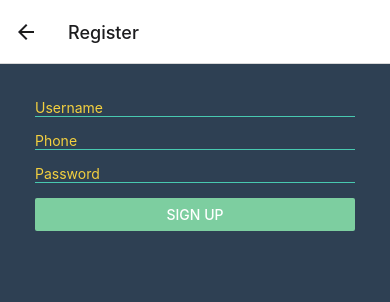
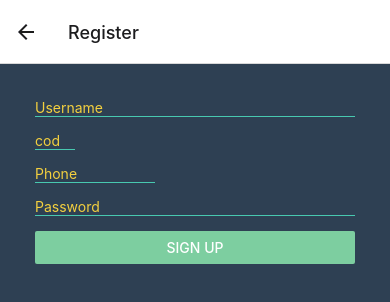
Before and after one commit to Loryanar/wordYou, a React Native app: screen /Register in a window 390 px wide. Shown: the top 302 px of the page. Built offline with nearby package versions, Linux system fonts and the light colour scheme.

Commit message:
verifica

```diff
--- /dev/null
+++ b/Components/Tabs.jsx
@@ -0,0 +1,62 @@
+import React from "react";
+import { View, Text ,StyleSheet, Button,TouchableOpacity} from "react-native";
+import { useNavigation } from "@react-navigation/native";
+export default function Tabs({}) {
+    const navigation = useNavigation();
+  return (
+
+    <View style={styles.container}>
+
+
+
+    <TouchableOpacity
+            style={styles.button1}
+            >
+            <Text style={styles.buttonTextStyle} onPress={()=>navigation.navigate("Search")} >Search</Text>
+          </TouchableOpacity>
+          <TouchableOpacity
+            style={styles.button1}
+            >
+            <Text style={styles.buttonTextStyle} onPress={()=>navigation.navigate("Perfil")} >User</Text>
+          </TouchableOpacity>
+          <TouchableOpacity
+            style={styles.button1}
+            >
+            <Text style={styles.buttonTextStyle} onPress={()=>navigation.navigate("Post")} >Post</Text>
+          </TouchableOpacity>
+      </View>
+
+
+
+  );
+};
+const styles = StyleSheet.create({
+  container: {
+    flex: 1,
+    padding:0,
+    backgroundColor: '#0787d7d',
+    borderRadius: 30,
+
+            elevation:0,
+            display: "inline-block",
+
+
+
+
+
+  },
+
+  button1: {
+    padding: 13,
+    margin: 0 ,
+    float:"left",
+    color:'black',
+      width: "30%"
+
+},
+buttonTextStyle: {
+  color:'black',
+  paddingVertical: 10,
+  fontSize: 16,
+}
+});
--- a/Screens/Edits/editScreen.jsx
+++ b/Screens/Edits/editScreen.jsx
@@ -12,9 +12,15 @@ const logout = () => {
                 method: 'GET',
                 headers: new Headers({
                     'authorization': localStorage.getItem("token"),
-                })
+                }),body: JSON.stringify(
+                  {
+                "Username":state.Username,
 
-            }).then(function (response) {
+                "Password":state.Password
+                 })
+              })
+
+            .then(function (response) {
 
                 console.log(response);
                 if (response.status == 200) {
@@ -39,10 +45,9 @@ const perfilUpdate = ( )=>{
     const navigation= useNavigation()
     const [state,setState]= useState({
         Username:'',
-        Name:'',
-        Lastname:'',
-        Email:'',
-        Password:''
+       Telefono:'',
+        NPassword:'' ,
+        OPassword:'',
 
     })
     const ChangeText=(name, value)=>{
@@ -51,10 +56,9 @@ const perfilUpdate = ( )=>{
 
 const data ={
        "Username":state.Username,
-       "Name":state.Name,
-       "Lastname":state.Lastname,
-       "oldPassword":state.PasswordO,
-       "newPassword":state.PasswordN
+       "Telefono":state.Telefono,
+       "oldPassword":state.OPassword,
+       "newPassword":state.NPassword
 }
 
 const update = () =>{
@@ -73,8 +77,11 @@ const update = () =>{
                      console.log(data1)
                      return data1
                                     }).then(data1=>{
-                     let data =data1.msg;
-                     console.log(data)
+                     if(data1.estadoUsername==1){
+                        localStorage.setItem("token",data1.newToken)
+                     }  if(data1.estadoUsername==0){
+                        alert("El usuario ya existe")
+                     }
                     navigation.navigate("User")
                      return data
                  })
@@ -122,23 +129,29 @@ function del() {
         <TextInput  placeholderTextColor= '#f4d03f'
           placeholder="Username"
 
-          onChangeText={(value) => ChangeText('Userame',value) }
+          onChangeText={(value) => ChangeText('Username',value) }
         />
       </View>
 
 
+      <View style={styles.inputGroup}>
+                <TextInput  placeholderTextColor= '#f4d03f'
+                  placeholder="Phone"  onChangeText={(value) => ChangeText('Phone',value) } secureTextEntry={true}
+                />
+              </View>
 
 
 
       <View style={styles.inputGroup}>
                 <TextInput  placeholderTextColor= '#f4d03f'
-                  placeholder="OldPassword"  onChangeText={(value) => ChangeText('PasswordO',value) } secureTextEntry={true}
+                  placeholder="OldPassword"  onChangeText={(value) => ChangeText('OPassword',value) } secureTextEntry={true}
                 />
               </View>
 
+
               <View style={styles.inputGroup}>
                 <TextInput  placeholderTextColor= '#f4d03f'
-                  placeholder="NewPassword"  onChangeText={(value) => ChangeText('PasswordN',value) } secureTextEntry={true}
+                  placeholder="NewPassword"  onChangeText={(value) => ChangeText('NPassword',value) } secureTextEntry={true}
                 />
               </View>
 
--- a/Screens/registerScreen.jsx
+++ b/Screens/registerScreen.jsx
@@ -1,28 +1,36 @@
 import React, {useState, useEffect} from 'react';
-import {Text,View,StyleSheet, TextInput, ScrollView,Button} from 'react-native';
-import { StackNavigationProp } from '@react-navigation/stack';
-import { List } from '../App';
+import {Text,View,StyleSheet, TextInput, ScrollView,Button, Modal,} from 'react-native';
 import axios from "axios";
 import * as url from '../text'
 import { useNavigation } from "@react-navigation/native";
+import BcryptReactNative from 'bcrypt-react-native';
 
 export default function Register(){
           const navigation=  useNavigation()
-
+const [isModalVisible, setModalVisible] = useState(false);
+const [codigo, setCodigo] = useState();
+const [codigoH, setCodigoH] = useState();
 const [state,setState]= useState({
              Username:'',
              Phone:'',
-             Password:''
+             Password:'',
+             cod:'',
+             codigo:''
 
          })
          const ChangeText=(name, value)=>{
             setState({...state, [name]: value})
          }
-
+         const toggleModalVisibility = () => {
+          setModalVisible(!isModalVisible);
+      };
     const data ={
         "Username":state.Username,
-            "Telefono":state.Phone,
-            "Password":state.Password
+            "Telefono":state.cod+state.Phone,
+            "Password":state.Password,
+            "Codigo": state.codigo,
+            "CodigoHash": codigoH
+
     }
     function reg(data){
 
@@ -43,11 +51,74 @@ const [state,setState]= useState({
                 });
         }
 
+   function phone(data){
+
+    try {
+       fetch(url.url+"verificacion" ,{
+
+               method: 'POST',
+               headers: new Headers({
+                'Content-Type': 'application/json',
+               }),body: JSON.stringify(
+                {
+              "Telefono": data.Telefono,
+               })
+
+
+           }).then(function (response) {
+            console.log(response)
+         let data1= response.json()
+              console.log(data1)
+               return data1
+
+                              }).then(data1=>{
+               let data =data1.codeHash;
+               console.log(data)
+
+               if(data!=null){
+                toggleModalVisibility()
+               setCodigoH(data)
+
+               }
+               return data
+           })
+   } catch (error) {
+
+       console.error(error);
+
+   }
+
+
+
+
+}
+function hola(){
+  reg(data)
+  toggleModalVisibility
+}
 
          return(
 
 
+
 <ScrollView style={styles.container}>
+
+<Modal animationType="slide"
+                   transparent visible={isModalVisible}
+                   presentationStyle="overFullScreen"
+                   onDismiss={toggleModalVisibility}>
+                <View style={styles.viewWrapper}>
+                    <View style={styles.modalView}>
+                        <TextInput placeholder="Ingrese el codigo"
+                        onChangeText={(value) => ChangeText("codigo", value) }
+                                    />
+
+                       <Button title="Verificar" onPress={hola} />
+                        {/** This button is responsible to close the modal */}
+                        <Button title="Close" onPress={toggleModalVisibility} />
+                    </View>
+                </View>
+            </Modal>
 
       <View style={styles.inputGroup}>
         <TextInput placeholderTextColor= '#f4d03f'
@@ -56,7 +127,15 @@ const [state,setState]= useState({
         />
       </View>
 
-      <View style={styles.inputGroup}>
+  <View style={styles.inputGroup1}>
+        <TextInput placeholderTextColor= '#f4d03f'
+          placeholder="cod"
+          onChangeText={(value) => ChangeText('cod',value) }
+
+        />
+      </View>
+
+      <View style={styles.inputGroup2}>
         <TextInput placeholderTextColor= '#f4d03f'
           placeholder="Phone"
           onChangeText={(value) => ChangeText('Phone',value) }
@@ -74,8 +153,9 @@ const [state,setState]= useState({
       </View>
 
       <View >
-        <Button color='#7dcea0' title="SIGN UP" onPress={()=> reg(data)} />
+        <Button color='#7dcea0' title="SIGN UP" onPress={()=> phone(data)} />
       </View>
+
     </ScrollView>
      );
  }
@@ -93,15 +173,37 @@ const [state,setState]= useState({
       borderBottomWidth: 1,
       borderBottomColor: "#48c9b0",
     },
-    loader: {
-      left: 0,
-      right: 0,
-      top: 0,
-      bottom: 0,
-      position: "absolute",
-      alignItems: "center",
-      justifyContent: "center",
+     inputGroup1: {
+      flex: 1,
+      padding: 0,
+      marginBottom: 15,
+      borderBottomWidth: 1,
+      borderBottomColor: "#48c9b0",
+      width:40,
+
+
+        flexDirection: 'row',
+        flexWrap: "wrap",
+
+
+
     },
+    inputGroup2: {
+      flex: 1,
+      padding: 0,
+      marginBottom: 15,
+      borderBottomWidth: 1,
+      borderBottomColor: "#48c9b0",
+      width:120,
+
+
+        flexDirection: 'row',
+        flexWrap: "wrap",
+
+
+
+    },
+
     buton: {
       ba: '#48c9b0',
 
--- a/package.json
+++ b/package.json
@@ -13,13 +13,16 @@
     "@react-navigation/native": "^6.0.11",
     "@react-navigation/stack": "^6.2.2",
     "axios": "^0.27.2",
+    "bcrypt": "^5.0.1",
+    "bcrypt-react-native": "^1.1.1",
     "expo": "~45.0.0",
     "expo-status-bar": "~1.3.0",
     "react": "17.0.2",
     "react-dom": "17.0.2",
-    "react-native": "0.68.2",
+    "react-native": "^0.69.1",
     "react-native-elements": "^3.4.2",
     "react-native-gesture-handler": "^2.5.0",
+    "react-native-reanimated": "^2.9.1",
     "react-native-sms-retriever": "^1.1.1",
     "react-native-web": "0.17.7"
   },
```
Also changed, not shown: Components/ButtonUser.jsx (added), 1 other file (tests, documents, lock files or other folders).
